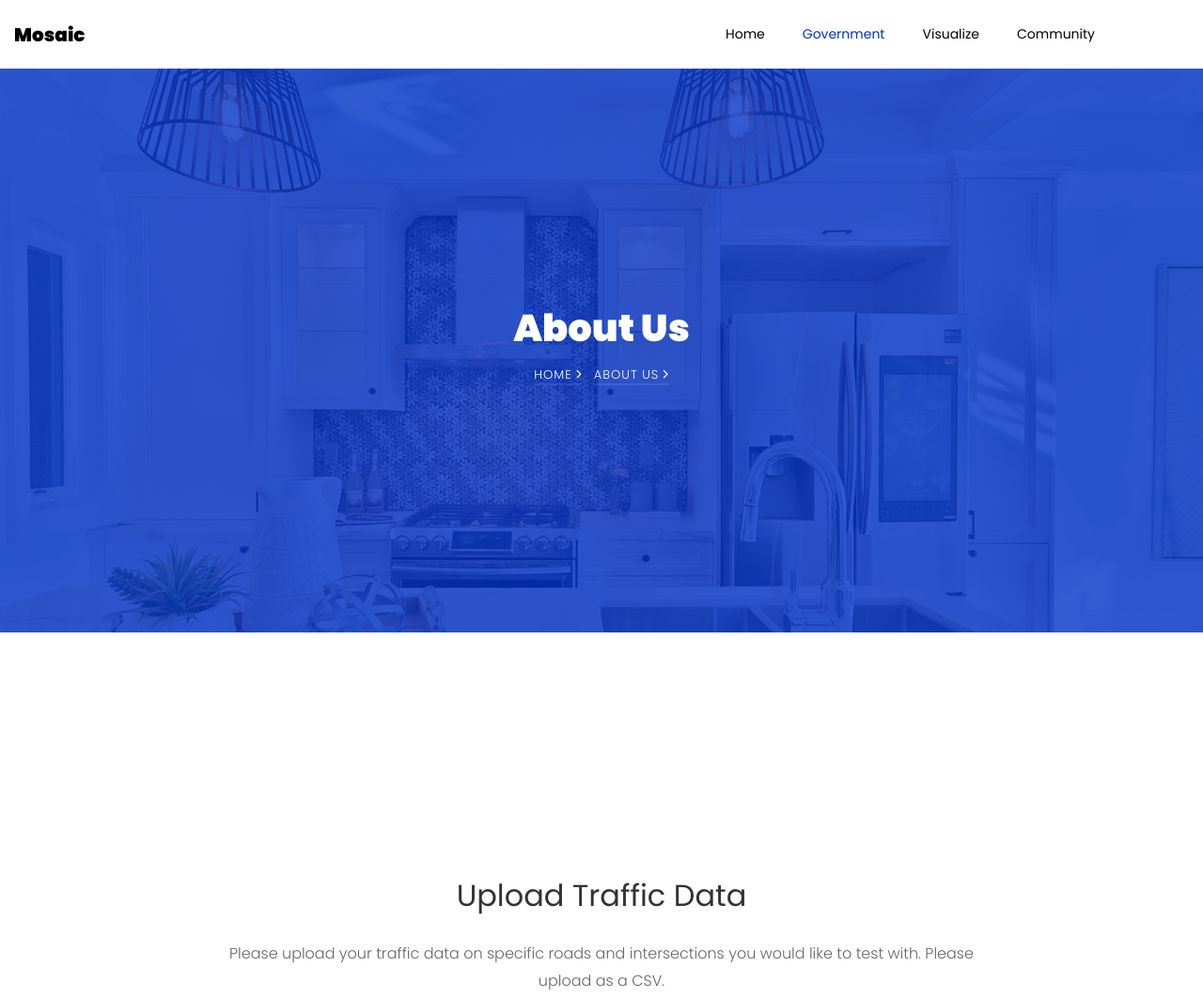
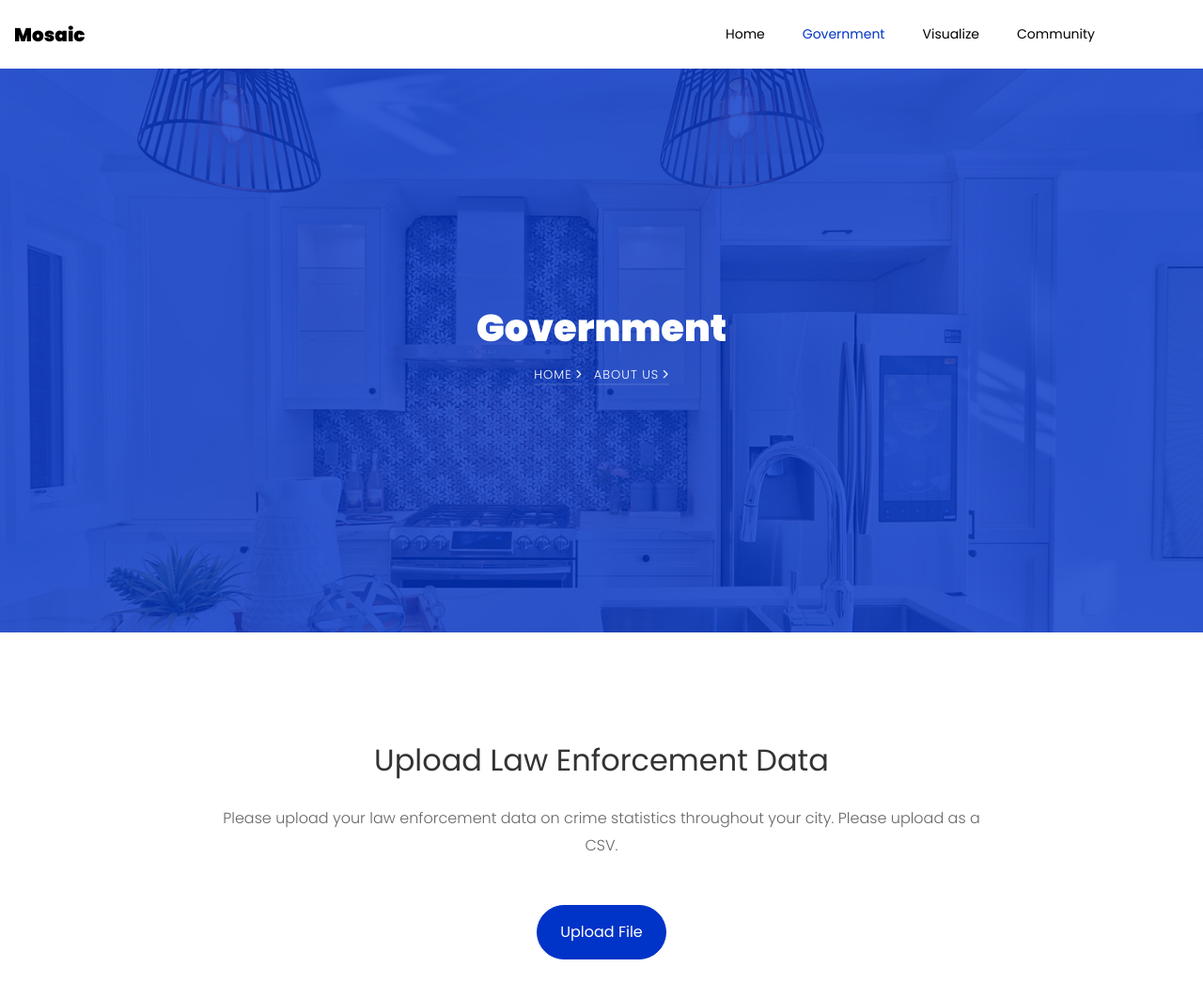
Before and after one commit to ayaanzhaque/Recon, a plain HTML site: page government.html in a window 1280 px wide. Shown: the top 1062 px of the page at 94% size. Drawn offline with Linux system fonts and the light colour scheme; some packages are replaced by stand-ins of ours; no server answers; files whose address does not match are found by name.

Commit message:
Update government.html

```diff
--- a/government.html
+++ b/government.html
@@ -54,21 +54,20 @@
       <div class="container">
         <div class="row no-gutters slider-text align-items-center justify-content-center">
           <div class="col-md-9 ftco-animate text-center">
-            <h1 class="mb-2 bread">About Us</h1>
+            <h1 class="mb-2 bread">Government</h1>
             <p class="breadcrumbs"><span class="mr-2"><a href="index.html">Home <i class="ion-ios-arrow-forward"></i></a></span> <span>About us <i class="ion-ios-arrow-forward"></i></span></p>
           </div>
         </div>
       </div>
     </section>
-    <br><br><br><br><br>
 
     <section class="ftco-section">
       <div class="container">
 
         <div class="row justify-content-center mb-5 element-animate">
           <div class="col-md-8 text-center">
-            <h2 class="mb-4">Upload Traffic Data</h2>
-            <p class="mb-5">Please upload your traffic data on specific roads and intersections you would like to test with. Please upload as a CSV.</p>
+            <h2 class="mb-4">Upload Law Enforcement Data</h2>
+            <p class="mb-5">Please upload your law enforcement data on crime statistics throughout your city. Please upload as a CSV.</p>
 
             <label for="file-upload" class="btn btn-primary px-4 py-3">Upload File</label>
             <input id="file-upload" type="file"/ style="display: none;">
```
